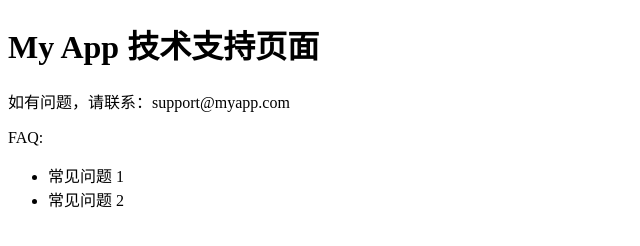
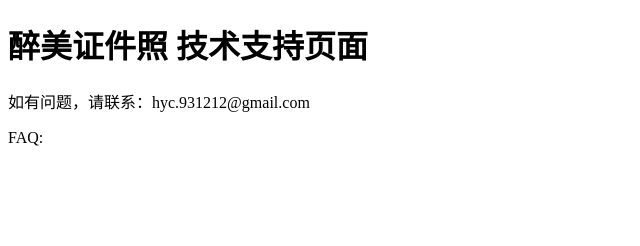
Before and after one commit to hyc-931212/zuimeiphoto, a plain HTML site: page index.html in a window 1280 px wide. Shown: the whole page, without its empty margins (0-640 px from the left). Drawn offline with Linux system fonts and the light colour scheme.

Commit message:
Update index.html

```diff
--- a/index.html
+++ b/index.html
@@ -2,15 +2,11 @@
 <html lang="zh-CN">
 <head>
   <meta charset="UTF-8">
-  <title>My App 技术支持</title>
+  <title>醉美证件照 技术支持</title>
 </head>
 <body>
-  <h1>My App 技术支持页面</h1>
-  <p>如有问题，请联系：support@myapp.com</p>
+  <h1>醉美证件照 技术支持页面</h1>
+  <p>如有问题，请联系：hyc.931212@gmail.com</p>
   <p>FAQ:</p>
-  <ul>
-    <li>常见问题 1</li>
-    <li>常见问题 2</li>
-  </ul>
 </body>
 </html>
```
